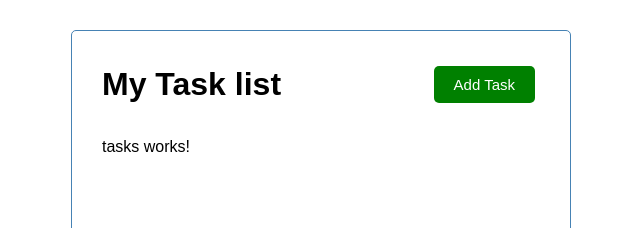
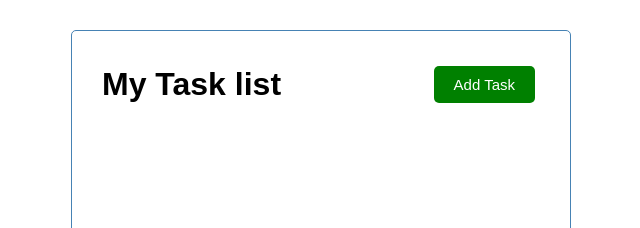
Before and after one commit to GaL92/TaskList-, an Angular app: page / in a window 1280 px wide. Shown: the top 228 px of the page, without its empty margins (319-959 px from the left). Built offline with nearby package versions, Linux system fonts and the light colour scheme.

Commit message:
error en la propiedad texto de tasks.component.ts'

```diff
--- a/src/app/Task.ts
+++ b/src/app/Task.ts
@@ -1,4 +1,5 @@
 export interface Task{
+
     id?: number;
     text: string;
     day: string;
--- a/src/app/components/components/tasks/tasks.component.html
+++ b/src/app/components/components/tasks/tasks.component.html
@@ -1 +1,5 @@
-<p>tasks works!</p>
+<p ngFor="let task of tasks">
+
+{{tasks.text}}
+
+</p>
--- a/src/app/components/components/tasks/tasks.component.ts
+++ b/src/app/components/components/tasks/tasks.component.ts
@@ -1,6 +1,7 @@
 import { Component, OnInit } from '@angular/core';
 import {Task} from '../../../Task';
 import {TASKS} from '../../../mock-tasklist';
+
 @Component({
   selector: 'app-tasks',
   templateUrl: './tasks.component.html',
```
